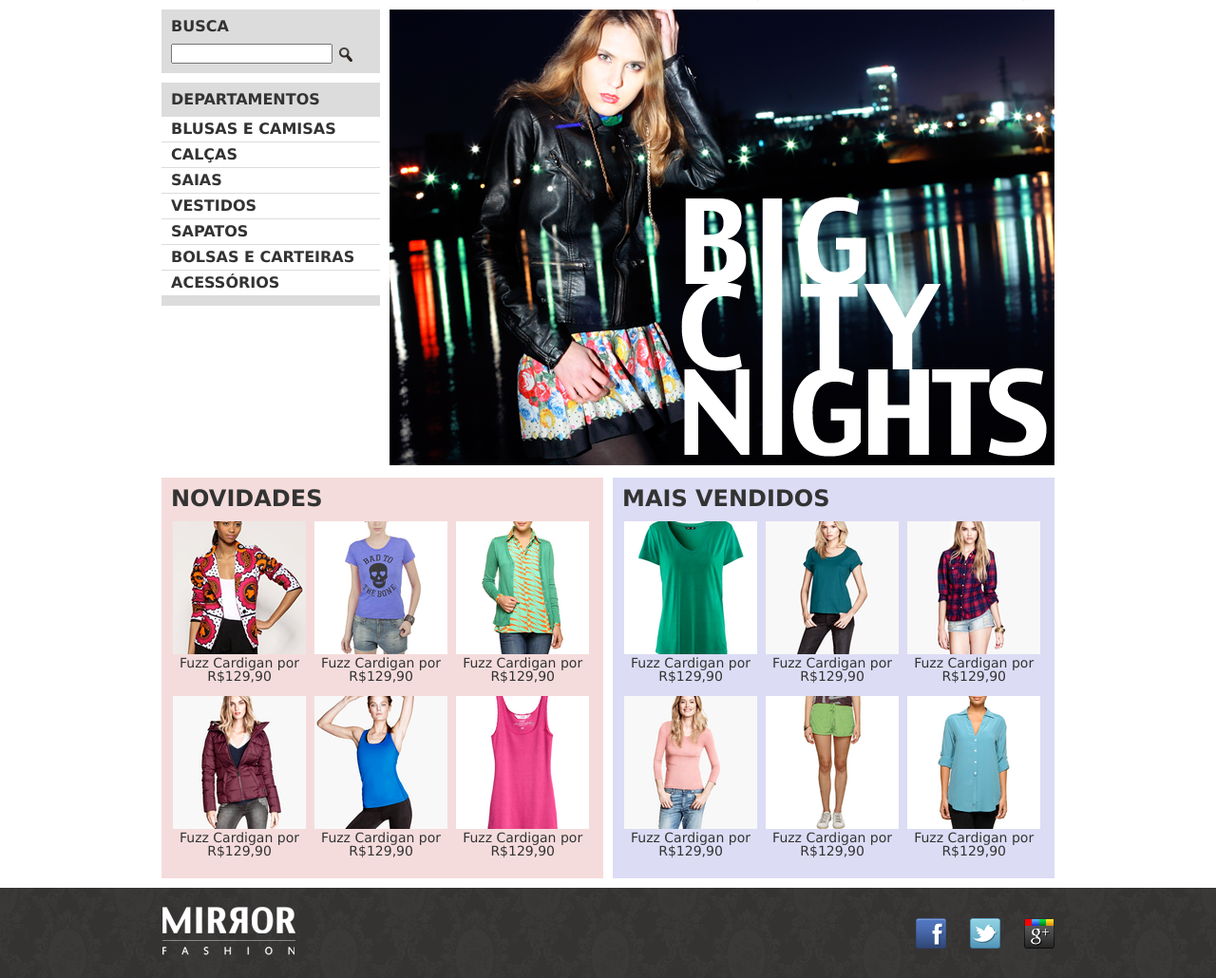
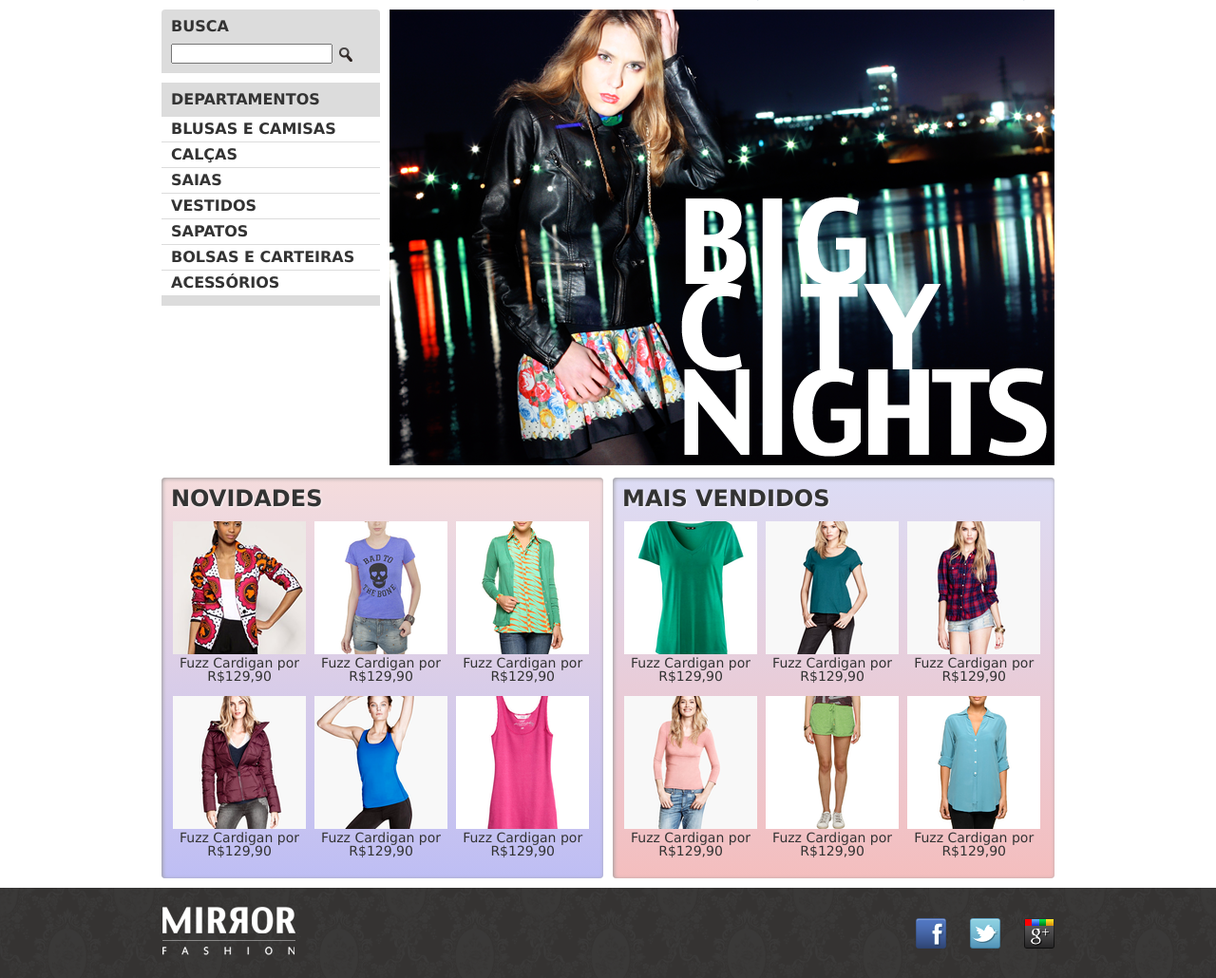
Before and after one commit to rodrigoemcode/mirror-fashion, a PHP site: page / in a window 1280 px wide. Shown: the part 88-1118 px from the top of the page at 95% size. Run offline with PHP 8.4, Linux system fonts and the light colour scheme.

Commit message:
Add transition no painel de destaque

```diff
--- a/mirrorfashion/css/style.css
+++ b/mirrorfashion/css/style.css
@@ -219,3 +219,45 @@ footer .container {
 .menu-departamentos ul ul li {
     background-color: #dcdcdc;
 }
+
+.painel {
+    border-radius: 4px;
+    box-shadow: inset 1px 1px 4px #999;
+}
+
+/* .painel h2 {
+    text-shadow: 3px 3px 2px #FFF
+} */
+
+.painel h2 {
+    text-shadow: 1px 1px 2px rgba(255, 255, 255, 0.8)
+}
+
+.busca {
+    border-top-left-radius: 4px;
+    border-top-right-radius: 4px;
+}
+
+.novidades {
+    background-color: #f5dcdc;
+    background: linear-gradient(#f5dcdc, #bebef4);
+}
+
+.mais-vendidos {
+    background: #dcdcf5;
+    background: linear-gradient(#dcdcf5, #f4bebe);
+}
+
+.painel li:hover {
+    background-color: rgba(255, 255, 255, 0,8);
+    box-shadow: 0 0 5px #333;
+    transition: box-shadow 0.7s;
+}
+
+.painel li:hover {
+    transform: scale(1.2) rotate(-5deg);
+}
+
+.painel li {
+    transform: 0.7s;
+}
```
